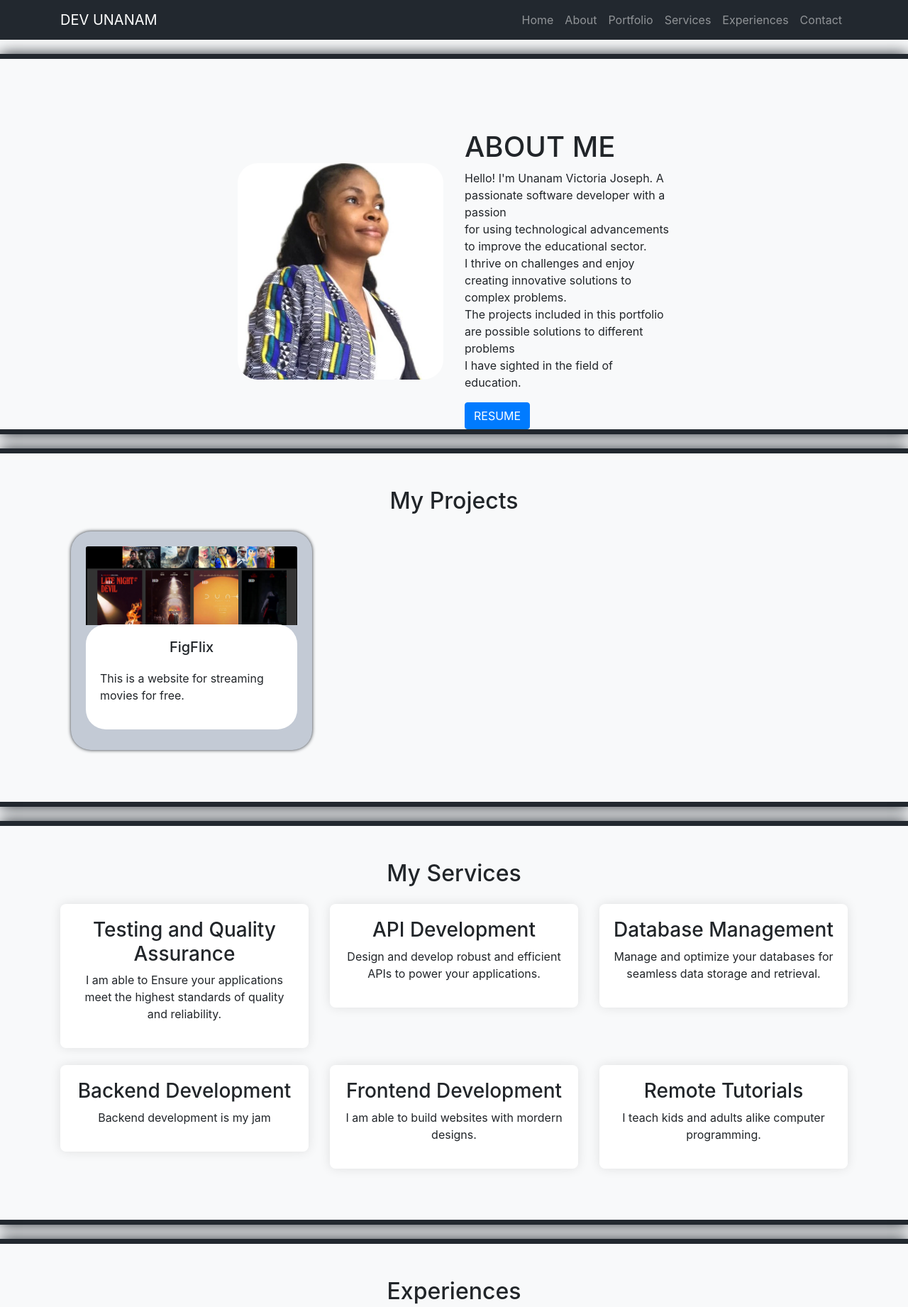
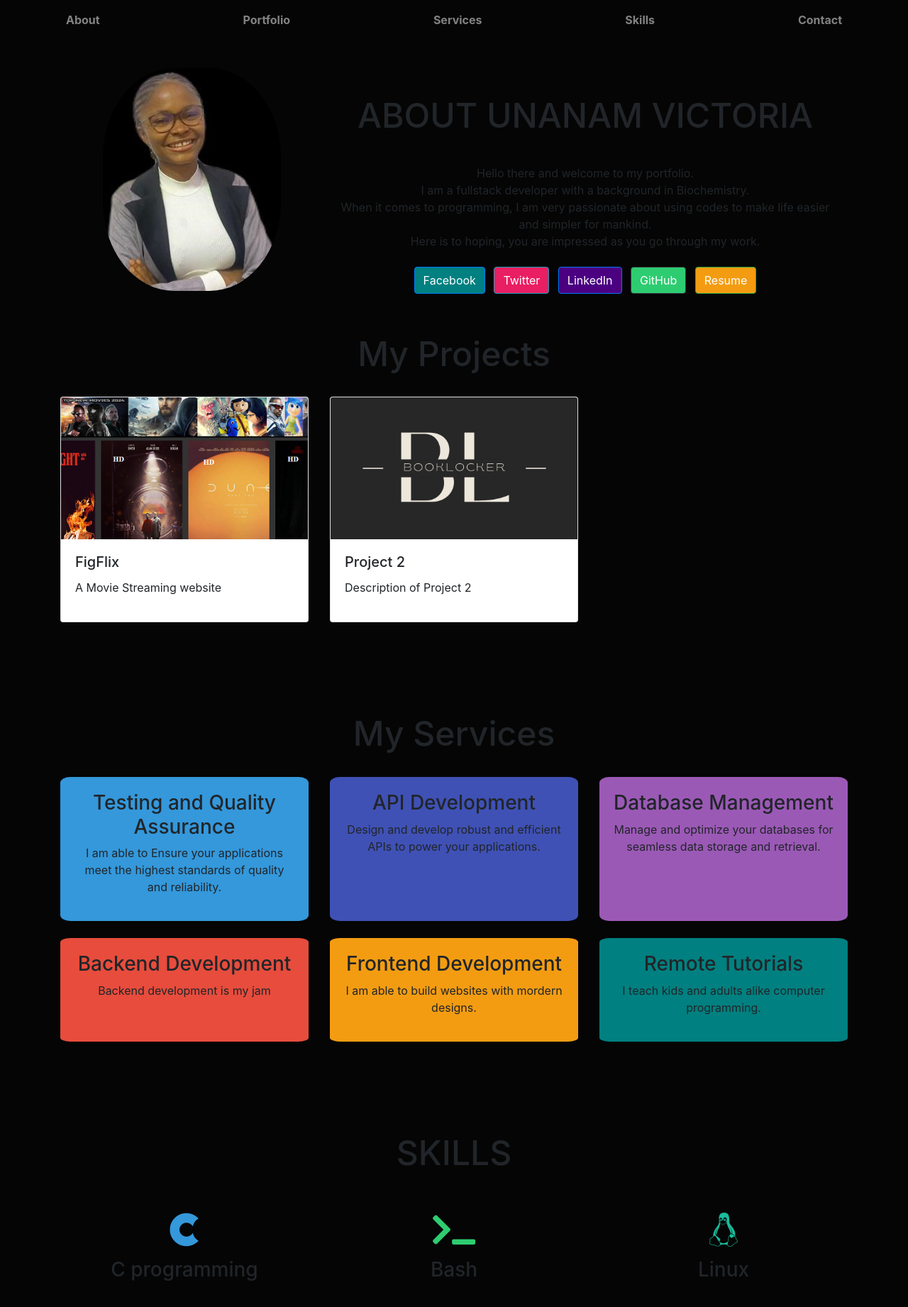
Before and after one commit to DevUnanam/my-portfolio, a plain HTML site: page index.html in a window 1280 px wide. Shown: the top 1842 px of the page at 71% size. Drawn offline with nearby package versions, Linux system fonts and the light colour scheme.

Commit message:
Made corrections to protfolio

```diff
--- a/index.html
+++ b/index.html
@@ -12,18 +12,16 @@
     <title>DevUnanam's portfolio</title>
 </head>
 
-    <body class="bg-light">
+    <body class="bg-black">
+
         <nav class="navbar navbar-expand-lg navbar-dark bg-black">
             <div class="container">
-                <a class="navbar-brand" href="#">DEV UNANAM</a>
+                <!-- <a class="navbar-brand" href="#">VICTORIA UNANAM</a> -->
                 <button class="navbar-toggler" type="button" data-toggle="collapse" data-target="#navbarSupportedContent" aria-controls="navbarSupportedContent" aria-expanded="false" aria-label="Toggle navigation">
                     <span class="navbar-toggler-icon"></span>
                 </button>
                 <div class="collapse navbar-collapse" id="navbarSupportedContent">
                     <ul class="navbar-nav ml-auto">
-                                <li class="nav-item">
-                                    <a class="nav-link" href="#home">Home</a>
-                                </li>
                         <li class="nav-item">
                             <a class="nav-link" href="#about">About</a>
                         </li>
@@ -34,7 +32,7 @@
                             <a class="nav-link" href="#services">Services</a>
                         </li>
                         <li class="nav-item">
-                                    <a class="nav-link" href="#experiences">Experiences</a>
+                            <a class="nav-link" href="#experiences">Skills</a>
                         </li>
                         <li class="nav-item">
                             <a class="nav-link" href="#contact">Contact</a>
@@ -44,87 +42,110 @@
             </div>
         </nav>
 
-        <section id="hero" class="container-fluid">
-            <div class="row" data-aos="fade-in">
 
-                <div class="col-lg-6 col-md-8 col-sm-10 mx-auto">
-                    <div class="row align-items-center">
-                        <div class="col-lg-6 col-md-6 col-sm-12">
-                            <img src="icon/shot5.png" class="img-fluid" alt="Your Image">
+        <div class="container about-section">
+            <div class="row w-100">
+
+                <div class="col-md-4 text-center">
+                    <img src="icon/sort.png" alt="Victoria Unanam" class="img-fluid rounded-image">
                 </div>
-                        <div class="col-lg-6 col-md-6 col-sm-12">
-                                <h1>ABOUT ME</h1>
-                                    <p>
-                                        Hello! I'm Unanam Victoria Joseph. A passionate software developer with a passion<br>
-                                        for using technological advancements to improve the educational sector.<br>
-                                        I thrive on challenges and enjoy creating innovative solutions to complex problems.<br>
-                                        The projects included in this portfolio are possible solutions to different problems <br>
-                                        I have sighted in the field of education.
-                                    </p>
-                                <button class="btn btn-primary">RESUME</button>
+                <div class="col-md-8 about-content">
+                    <h2 class="tig">ABOUT UNANAM VICTORIA</h2>
+                    <p>Hello there and welcome to my portfolio.<br>I am a fullstack developer with a background in Biochemistry.<br>
+                        When it comes to programming, I am very passionate about using codes to make life easier and simpler for mankind.<br>
+                        Here is to hoping, you are impressed as you go through my work.</p>
+
+                        <div class="mt-4">
+                            <a href="link-to-your-facebook-page" class="btn btn-primary mr-2" style="background-color: teal;" target="_blank">Facebook</a>
+                            <a href="link-to-your-twitter-page" class="btn btn-info mr-2" style="background-color: #e91e63;" target="_blank">Twitter</a>
+                            <a href="link-to-your-linkedin-page" class="btn btn-primary mr-2" style="background-color: indigo;" target="_blank">LinkedIn</a>
+                            <a href="link-to-your-github-page" class="btn btn-dark mr-2" style="background-color: #2ecc71;" target="_blank">GitHub</a>
+                            <a href="link-to-your-resume-pdf" class="btn btn-success" style="background-color: #f39c12;" download>Resume</a>
                         </div>
+
+
+
+                </div>
+
 
             </div>
         </div>
+
+                    <!-- Portfolio Item 1 -->
+                    <section id="portfolio" class="container-fluid bg-black py-5">
+                        <div class="container">
+                            <div data-aos="zoom-in-down">
+                                <h2 class="tig mb-4">My Projects</h2>
                             </div>
-        </section>
-
-        <section id="portfolio" class="container-fluid bg-light py-5">
-            <div class="container">
-                <div data-aos="zoom-in-down"><h2 class="text-center mb-4">My Projects</h2></div>
-                <div>
-                    <div id="new" class="col-lg-4 col-md-6 mb-4">
+                            <div class="row">
+                                <!-- Portfolio Item 1 -->
+                                <div class="col-lg-4 col-md-6 mb-4 portfolio-item">
                                     <div class="card" data-aos="zoom-in-up">
                                         <a href="https://movieapp-orpin.vercel.app/">
                                             <img src="icon/prev1.png" class="card-img-top" alt="FigFlix preview">
                                         </a>
                                         <div class="card-body">
                                             <div class="card-title"><h5>FigFlix</h5></div>
-                                <div class="card-text"><p>This is a website for streaming movies for free.</p></div>
+                                            <div class="card-text"><p>A Movie Streaming website</p></div>
                                         </div>
                                     </div>
                                 </div>
-
+                                <!-- Portfolio Item 2 -->
+                                <div class="col-lg-4 col-md-6 mb-4 portfolio-item">
+                                    <div class="card" data-aos="zoom-in-up">
+                                        <a href="link-to-project2">
+                                            <img src="icon/BL.png" class="card-img-top" alt="Project 2 preview">
+                                        </a>
+                                        <div class="card-body">
+                                            <div class="card-title"><h5>Project 2</h5></div>
+                                            <div class="card-text"><p>Description of Project 2</p></div>
+                                        </div>
+                                    </div>
+                                </div>
+                                <!-- Add more portfolio items as needed -->
                             </div>
                         </div>
                     </section>
+                    <!-- Portfolio Item 3 -->
+                    <!-- Add more portfolio items as needed -->
 
-        <section id="services" class="container-fluid bg-light py-5">
+
+        <section id="services" class="container-fluid bg-black py-5">
             <div class="container">
-                <div data-aos="fade-down"><h2 class="text-center mb-4">My Services</h2></div>
+                <div data-aos="fade-down"><h2 class="tig mb-4">My Services</h2></div>
                 <div class="row" data-aos="zoom-in-up">
                     <div class="col-md-4 mb-4">
-                        <div class="service-box">
+                        <div class="service-box" style="background-color: #3498db;">
                             <h3>Testing and Quality Assurance</h3>
                             <p>I am able to Ensure your applications meet the highest standards of quality and reliability.</p>
                         </div>
                     </div>
                     <div class="col-md-4 mb-4">
-                        <div class="service-box">
+                        <div class="service-box" style="background-color: #3f51b5;">
                             <h3>API Development</h3>
                             <p>Design and develop robust and efficient APIs to power your applications.</p>
                         </div>
                     </div>
                     <div class="col-md-4 mb-4">
-                        <div class="service-box">
+                        <div class="service-box" style="background-color: #9b59b6;">
                             <h3>Database Management</h3>
                             <p>Manage and optimize your databases for seamless data storage and retrieval.</p>
                         </div>
                     </div>
                     <div class="col-md-4 mb-4">
-                        <div class="service-box">
+                        <div class="service-box" style="background-color: #e74c3c;">
                             <h3>Backend Development</h3>
                             <p>Backend development is my jam</p>
                         </div>
                     </div>
                     <div class="col-md-4 mb-4">
-                        <div class="service-box">
+                        <div class="service-box" style="background-color: #f39c12;">
                             <h3>Frontend Development</h3>
                             <p>I am able to build websites with mordern designs.</p>
                         </div>
                     </div>
                     <div class="col-md-4 mb-4">
-                        <div class="service-box">
+                        <div class="service-box" style="background-color: teal;">
                             <h3>Remote Tutorials</h3>
                             <p>I teach kids and adults alike computer programming. </p>
                         </div>
@@ -133,79 +154,79 @@
             </div>
         </section>
 
-        <section id="experiences" class="container-fluid bg-light py-5">
+        <section id="experiences" class="container-fluid bg-black py-5">
             <div class="container">
-                <div data-aos="fade-down"><h2 class="text-center mb-4">Experiences</h2></div>
+                <div data-aos="fade-down"><h2 class="tig mb-4">SKILLS</h2></div>
                 <div class="row" data-aos="zoom-in-up">
                     <div class="col-lg-4 col-md-6 mb-4">
                         <div class="experience-box text-center p-4">
-                            <i class="fab fa-cuttlefish fa-3x mb-3"></i>
+                            <i class="fab fa-cuttlefish fa-3x mb-3" style="color: #3498db;"></i>
                             <h3>C programming</h3>
                         </div>
                     </div>
                     <div class="col-lg-4 col-md-6 mb-4">
                         <div class="experience-box text-center p-4">
-                            <i class="fas fa-terminal fa-3x mb-3"></i>
+                            <i class="fas fa-terminal fa-3x mb-3" style="color: #2ecc71;"></i>
                             <h3>Bash</h3>
                         </div>
                     </div>
                     <div class="col-lg-4 col-md-6 mb-4">
                         <div class="experience-box text-center p-4">
-                            <i class="fab fa-linux fa-3x mb-3"></i>
+                            <i class="fab fa-linux fa-3x mb-3" style="color:#1abc9c"></i>
                             <h3>Linux</h3>
                         </div>
                     </div>
                     <div class="col-lg-4 col-md-6 mb-4">
                         <div class="experience-box text-center p-4">
-                            <i class="fab fa-python fa-3x mb-3"></i>
+                            <i class="fab fa-python fa-3x mb-3"  style="color:#00bcd4"></i>
                             <h3>Python</h3>
                         </div>
                     </div>
                     <div class="col-lg-4 col-md-6 mb-4">
                         <div class="experience-box text-center p-4">
-                            <i class="fab fa-css3 fa-3x mb-3"></i>
+                            <i class="fab fa-css3 fa-3x mb-3" style="color:#00bcd4"></i>
                             <h3>CSS</h3>
                         </div>
                     </div>
                     <div class="col-lg-4 col-md-6 mb-4">
                         <div class="experience-box text-center p-4">
-                            <i class="fab fa-html5 fa-3x mb-3"></i>
+                            <i class="fab fa-html5 fa-3x mb-3" style="color:#e91e63"></i>
                             <h3>HTML</h3>
                         </div>
                     </div>
                     <div class="col-lg-4 col-md-6 mb-4">
                         <div class="experience-box text-center p-4">
-                            <i class="fas fa-code fa-3x mb-3"></i>
+                            <i class="fas fa-code fa-3x mb-3" style="color:#9b59b6"></i>
                             <h3>Tailwind</h3>
                         </div>
                     </div>
                     <div class="col-lg-4 col-md-6 mb-4">
                         <div class="experience-box text-center p-4">
-                            <i class="fas fa-cogs fa-3x mb-3"></i>
+                            <i class="fas fa-cogs fa-3x mb-3" style="color:#2ecc71"></i>
                             <h3>DevOps</h3>
                         </div>
                     </div>
                     <div class="col-lg-4 col-md-6 mb-4">
                         <div class="experience-box text-center p-4">
-                            <i class="fab fa-bootstrap fa-3x mb-3"></i>
+                            <i class="fab fa-bootstrap fa-3x mb-3" style="color:#f1c40f"></i>
                             <h3>Bootstrap</h3>
                         </div>
                     </div>
                     <div class="col-lg-4 col-md-6 mb-4">
                         <div class="experience-box text-center p-4">
-                            <i class="fab fa-js fa-3x mb-3"></i>
+                            <i class="fab fa-js fa-3x mb-3" style="color:#f39c12"></i>
                             <h3>JavaScript</h3>
                         </div>
                     </div>
                     <div class="col-lg-4 col-md-6 mb-4">
                         <div class="experience-box text-center p-4">
-                            <i class="fab fa-react fa-3x mb-3"></i>
+                            <i class="fab fa-react fa-3x mb-3" style="color:#1abc9c"></i>
                             <h3>React</h3>
                         </div>
                     </div>
                     <div class="col-lg-4 col-md-6 mb-4">
                         <div class="experience-box text-center p-4">
-                            <i class="fas fa-database fa-3x mb-3"></i>
+                            <i class="fas fa-database fa-3x mb-3" style="color:#00bcd4"></i>
                             <h3>SQL</h3>
                         </div>
                     </div>
@@ -215,9 +236,9 @@
         </section>
 
         <!-- contact form section-->
-        <section id="contact" class="container-fluid bg-light py-5">
+        <section id="contact" class="container-fluid bg-black py-5">
             <div class="container">
-                <div data-aos="fade-down"><h2 class="text-center mb-4">Contact Me</h2></div>
+                <div data-aos="fade-down"><h2 class="tig mb-4">Contact Me</h2></div>
                 <div class="row" data-aos="zoom-in-up">
                     <div class="col-md-8 offset-md-2">
                         <div class="contact-form">
@@ -225,7 +246,7 @@
                                     <input type="text" name="name" class="form-control"  placeholder="Enter your name" autocomplete="name" required>
                                     <input type="email" name="email" class="form-control"  placeholder="Enter your email address" autocomplete="email" required>
                                     <textarea class="form-control" name="message"  rows="5" placeholder="Enter your message" autocomplete="message"></textarea>
-                                    <input type="submit" name="" value="send message" class="btn btn-primary">
+                                    <input type="submit" name="" value="send message" class="btn btn-primary" style="background-color: #006600;">
                                 </form>
                             <!-- submission message-->
                             <span id="msg"></span>
@@ -235,18 +256,13 @@
             </div>
         </section>
 
-        <footer>
+            <footer id="footer">
                 <div class="footer">
                     <div class="row justify-content-center">
                         <div class="col-md-6 text-center">
                             <div class="copyright">
-                    <p>&copy;2024. Coded by UnanamVictoria <strong>Unanam<span>Victoria</span></strong></p>
+                                <p>&copy;2024. Coded by <strong>Unanam<span>Victoria</span></strong></p>
                             </div>
-                </div>
-              </div>
-              <div class="row justify-content-center">
-                <div class="col-md-6 text-center">
-                  <a href="#home" class="scroll-top"><i class="ri-arrow-up-s-fill"></i></a>
                         </div>
                     </div>
                 </div>
@@ -258,6 +274,9 @@
         <script src="https://code.jquery.com/jquery-3.5.1.slim.min.js"></script>
         <script src="https://cdn.jsdelivr.net/npm/@popperjs/core@2.5.4/dist/umd/popper.min.js"></script>
         <script src="https://stackpath.bootstrapcdn.com/bootstrap/4.5.2/js/bootstrap.min.js"></script>
+        <!-- <script>
+            alert("Hello, welcome to my portfolio!");
+        </script> -->
 
 <!-- responsible for the scrolling effect-->
         <script src="https://unpkg.com/aos@next/dist/aos.js"></script>
@@ -286,6 +305,6 @@
                 })
                 .catch(error => console.error('Error!', error.message))
             })
-          </script>
+          </script> -->
     </body>
 </html>
--- a/port.js
+++ b/port.js
@@ -34,3 +34,11 @@ document.addEventListener('DOMContentLoaded', function() {
       });
     });
   });
+
+  gsap.from("nav ul li button", {
+    opacity: 0,
+    y: -50,
+    stagger: 0.1,
+    duration: 1,
+    ease: "power2.out"
+});
--- a/styles.css
+++ b/styles.css
@@ -1,123 +1,68 @@
 @import url('https://fonts.googleapis.com/css2?family=Spartan:wght@100;200;300;400;500;600;700;800;900&display=swap');
-.bg-light{
-    background-color: white;
+
+
+.bg-black {
+    background-color: #050505;
 }
 
-.bg-black {
-    background-color: #22282f;
+.navbar-nav {
+  width: 100%;
+  justify-content: space-between;
 }
 
-#portfolio,
-#hero,
-#services,
-#experiences,
-#contact {
-    border: 7px solid #22282f;
-    border-left: none;
-    border-right: none;
-    box-shadow: 0 0 20px #22282f;
-    margin-top: 20px;
+.rounded-image {
+  border-radius: 40%;
+
 }
 
-.row img {
-    height: auto;
-    width: 100%;
-    border-radius: 28px;
-    margin-bottom: 1.4rem;
-  }
-
-
-  .card {
-    background: #c3cad5;
-    border-radius: 28px;
-    border: 1px solid transparent;
-    box-shadow: 0 0 5px #22282f;
-    padding: 20px;
-    transition: all .50s ease;
-  }
-
-  .card-body {
-    display: flex;
-    flex-direction: column;
-    align-items: center;
-    justify-content: center;
-    margin-bottom: 0.5rem;
-    background: #fff;
-    border-radius: 28px;
-  }
-
-  .card:hover {
-    border: 1px solid #22282f;
-    transform: translateY(-5px) scale(1.03);
-    cursor: pointer;
-  }
-
-  .contact-form {
-    display: flex;
-    align-items: center;
-    justify-content: center;
-    margin-top: 4.2rem;
-  }
-
-  .contact-form form {
-    position: relative;
-    width: 600px;
-  }
-
-  form input,
-  form textarea {
-    width: 100%;
-    padding: 20px;
-    border: none;
-    outline: none;
-    box-shadow: 0 0 5px #1b1f24;
-    background: #fff;
-    color: #22282f;
-    margin-bottom: 20px;
-    border-radius: 8px;
-  }
-
-  form input::placeholder
-  form textarea::placeholder {
-    color: #c3cad5;
-    font-size: 15
-  }
-
-#hero {
-    padding-top: 100px;
+.service-box{
+  border-radius: 4%;
+}
+.service-box {
+  background-color: #a29bfe;
+  padding: 20px;
+  text-align: center;
+  height: 100%;
 }
 
-.service-box {
-    background-color: #fff;
-    padding: 20px;
-    border-radius: 8px;
-    box-shadow: 0 0 15px rgba(0, 0, 0, 0.1);
-    text-align: center;
+.nav-link{
+  font-weight: bolder;
 }
 
-.experience-box {
-    text-align: center;
-    padding: 20px;
-    border: 1px solid #ccc;
-    border-radius: 8px;
-    margin-bottom: 20px;
+.tig{
+  text-align: center;
+    margin-bottom: 2rem;
+    position: relative;
+    font-size: 3rem;
+    padding:.5rem 2rem;
+    color:var(--black);
+
+    border:var(--border);
 }
 
-/* Define the initial state of the sections */
-section {
-    opacity: 0;
-    transition: opacity 0.5s ease;
-  }
+.about-section {
+  margin-top: 40px;
+  display: flex;
+  align-items: center;
+  justify-content: center;
 
-  /* Define the state when the section is visible */
-  section.visible {
-    opacity: 1;
-  }
+}
+.about-content {
+  text-align: center;
+  margin-top: 30px;
+}
 
-  #msg {
-    color: #61b752;
-    margin-top: -40px;
-  }
+.portfolio-item {
+  height: 100%;
+}
+.portfolio-item .card {
+  height: 100%;
+}
+.portfolio-item .card-img-top {
+  height: 200px; /* Set desired height for the image */
+  object-fit: cover; /* Ensure the image covers the specified height */
+}
+
 
 
 
```
Also changed, not shown: icon/BL.png (added), icon/Booklocker.png (added), icon/for.png (added), icon/new1.png (added), icon/shot4.png (deleted), icon/shot5.png (deleted), icon/sort.png (added), icon/tap1.png (added). Lines whose indentation alone changed are shown as unchanged.
